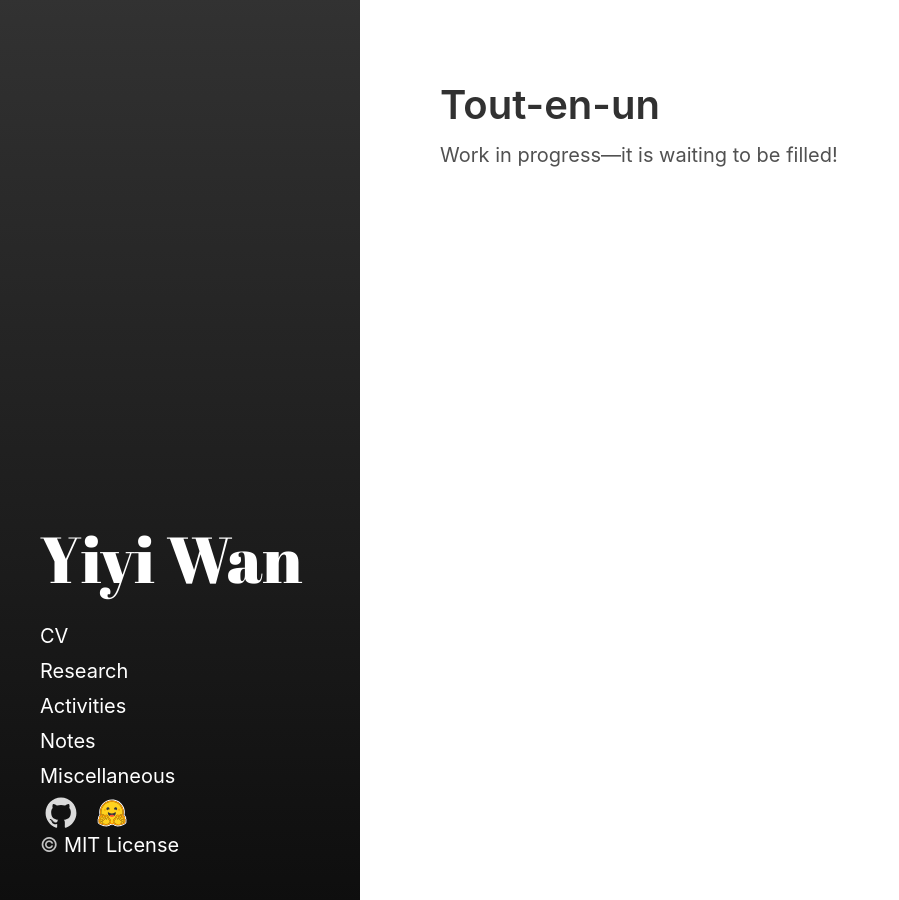
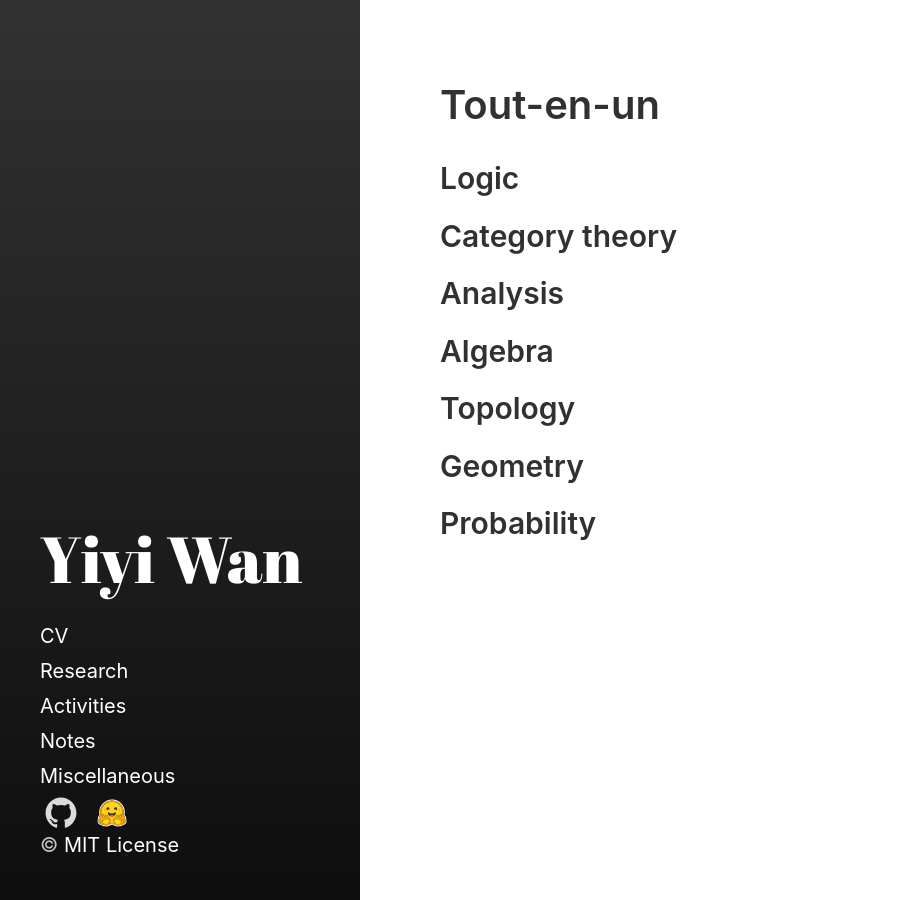
Before and after one commit to Roimex/Roimex.github.io, a Jekyll site: the page built from pages/notes/math/tout-en-un.md, in a window 1280 px wide. Shown: the whole page, without its empty margins (0-899 px from the left). Built offline with Jekyll 4.4.1, drawn with Linux system fonts in a browser that asks for light colours.

Commit message:
Update tout-en-un.md

```diff
--- a/pages/notes/math/tout-en-un.md
+++ b/pages/notes/math/tout-en-un.md
@@ -4,4 +4,18 @@ title: Tout-en-un
 permalink: /notes/math/tout-en-un
 ---
 
-Work in progress—it is waiting to be filled!
+<h2>Logic</h2>
+
+<h2>Category theory</h2>
+
+<h2>Analysis</h2>
+<dl>
+  <dt></dt>
+</dl>
+<h2>Algebra</h2>
+
+<h2>Topology</h2>
+
+<h2>Geometry</h2>
+
+<h2>Probability</h2>
```
